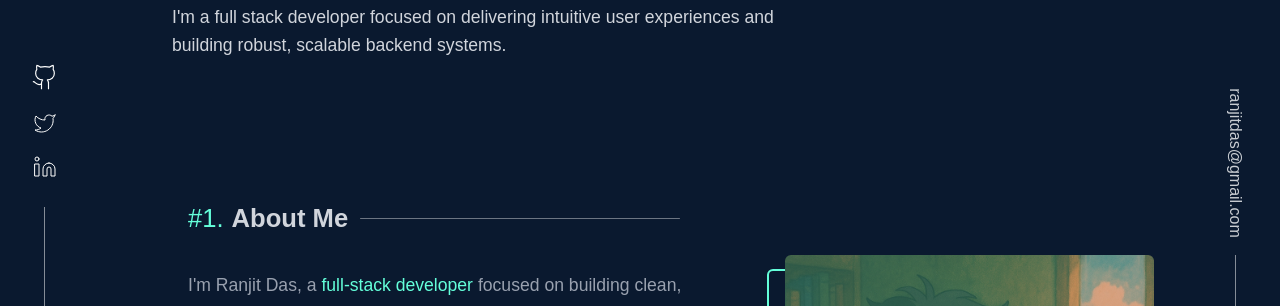
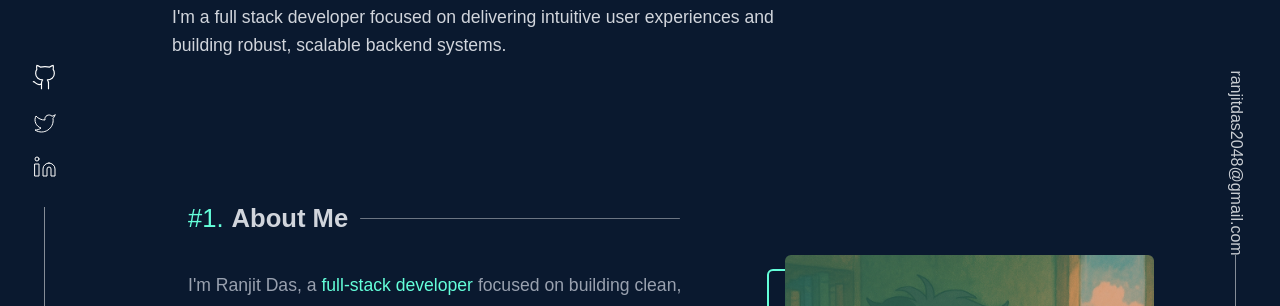
Before and after one commit to ranjit1024/PortfolioV2, a React (Vite) app: page / in a window 1280 px wide. Shown: the part 409-715 px from the top of the page. Built offline with nearby package versions, Linux system fonts and the light colour scheme; a web font is replaced by a local one.

Commit message:
change email

```diff
--- a/src/App.tsx
+++ b/src/App.tsx
@@ -599,7 +599,7 @@ function App() {
             className=" fixed top-[70vh] w-[13%] flex justify-center items-center flex-col"
           >
             <p className="rotate-90 mb-10 text-gray-50/80 ">
-              ranjitdas@gmail.com
+              ranjitdas2048@gmail.com
             </p>
             <div className="p-[0.5px] mt-10 bg-white/50 h-100"></div>
           </motion.div>
```
